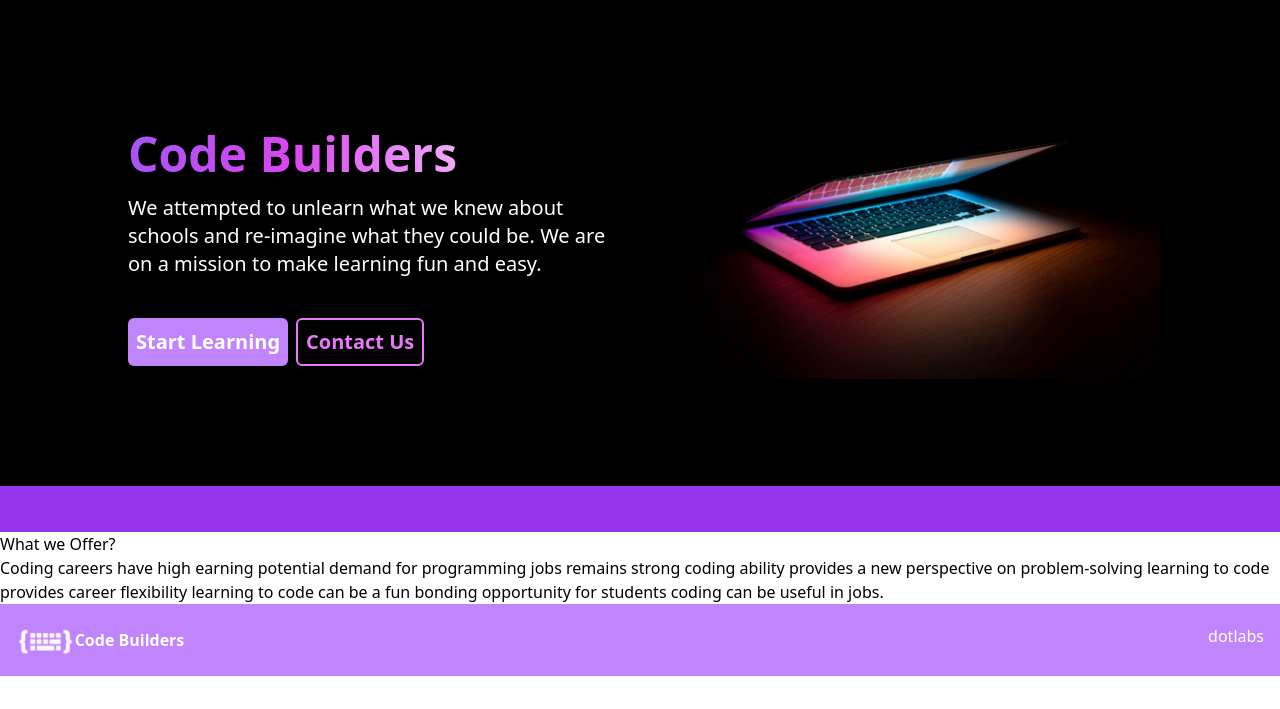
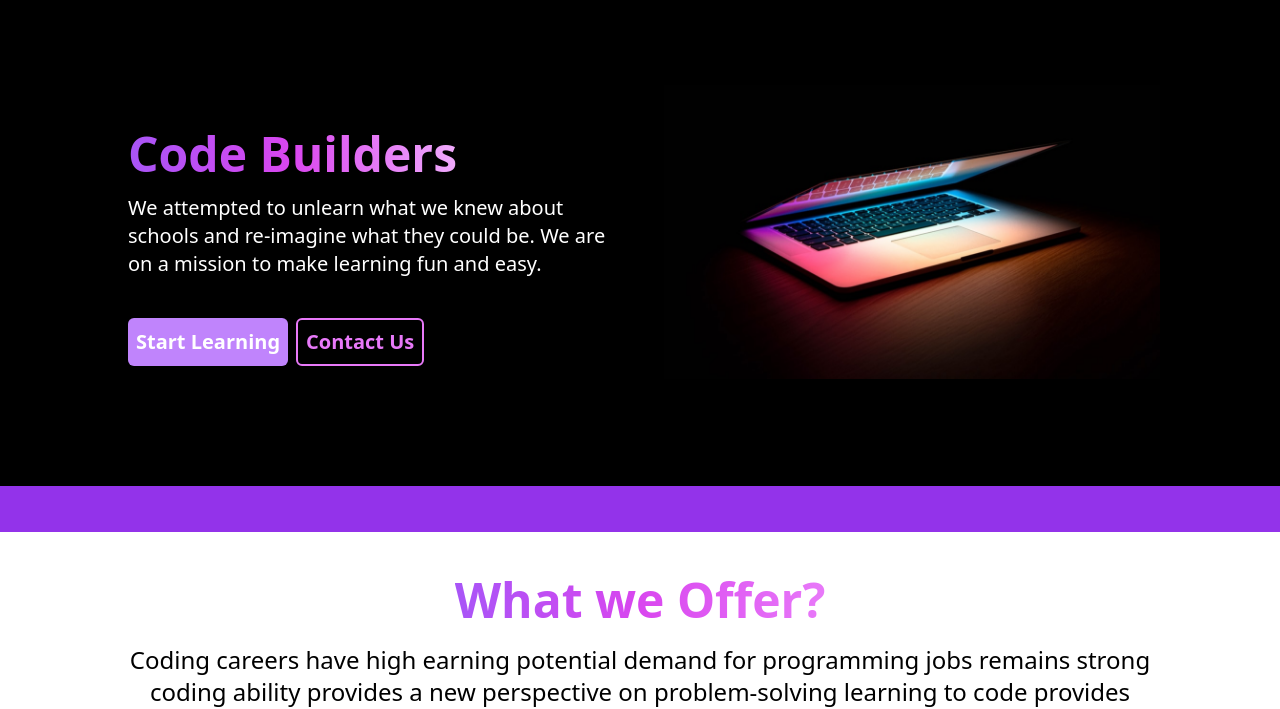
Before and after one commit to INFANT-RYAN/rezposive_Site, a website: page src/index.html in a window 1280 px wide. Shown: the part 94-803 px from the top of the page. Drawn offline with Linux system fonts and the light colour scheme.

Commit message:
chore: main section

```diff
--- a/src/index.html
+++ b/src/index.html
@@ -62,13 +62,15 @@
         <marquee class="md:py-2 text-fuchsia-300 font-bold" behavior="" direction="">Courses are live. You can visit the Courses section and Enroll for a course</marquee>
       </div>
     </header>
-    <main>
+    <main class="pt-6 pb-6 px-24">
       <!--//TODO: content section-->
-      <div class="text-center">
-        <h2>What we Offer?</h2>
-        <p>Coding careers have high earning potential demand for programming jobs remains strong coding ability provides a new perspective on problem-solving learning to code provides career flexibility learning to code can be a fun bonding opportunity for students coding can be useful in jobs.</p>
+      <div class="text-center px-8 ">
+        <h2 class="text-4xl md:text-5xl font-bold bg-gradient-to-r from-purple-500 via-fuchsia-500 to-fuchsia-400 bg-clip-text text-transparent inline-block py-5">What we Offer?</h2>
+        <p class="md:text-2xl text-xl font-thin leading-7 md:leading-8">Coding careers have high earning potential demand for programming jobs remains strong coding ability provides a new perspective on problem-solving learning to code provides career flexibility learning to code can be a fun bonding opportunity for students coding can be useful in jobs.</p>
       </div>
     </main>
+
+
     <footer class="bg-purple-400 py-5 ps-4 pe-4">
       <div class="flex flex-row justify-between">
         <div class="flex flex-row items-center">
```
Also changed, not shown: src/output.css.
